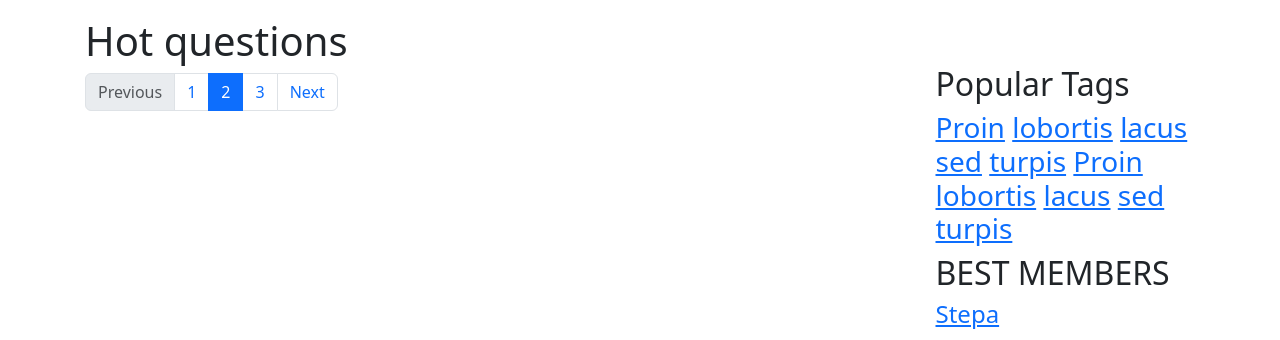
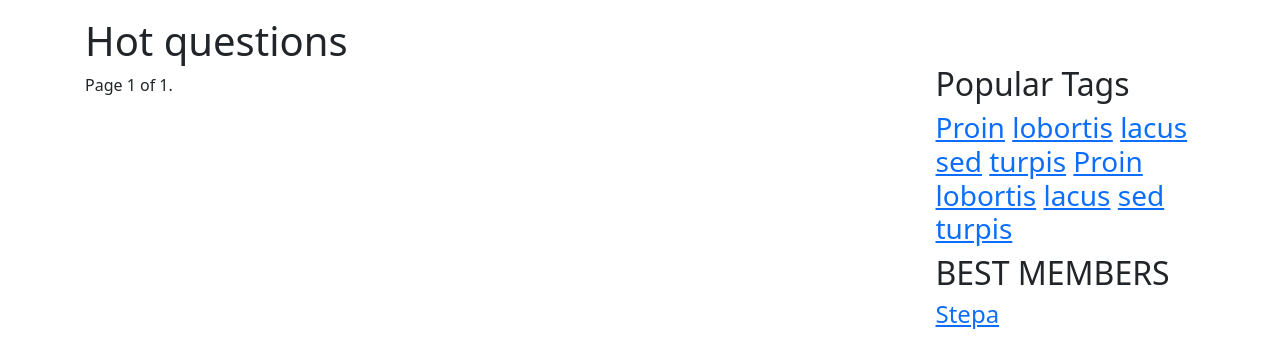
Before and after one commit to M0rdovorot/Web-hw, a Django app: page /hot/ in a window 1280 px wide. Shown: the part 91-431 px from the top of the page. Run offline with Django 4.2, Linux system fonts and the light colour scheme; data that the repository does not hold is empty; some libraries are stand-ins or nearby versions.

Commit message:
pagination added

```diff
--- a/askme_illarionov/askme/models.py
+++ b/askme_illarionov/askme/models.py
@@ -1,3 +1,4 @@
+import django.db.models
 from django.db import models
 from django.contrib.auth.models import User
 
@@ -34,7 +35,7 @@ class QuestionManager(models.Manager):
         return tuple([question, get_answer_info(answers)])
 
     def get_hot(self):
-        questions = self.order_by('-like')
+        questions = self.annotate(num_likes=django.db.models.Count('like')).order_by('-num_likes')
         return get_question_info(questions)
 
 
--- a/askme_illarionov/askme/views.py
+++ b/askme_illarionov/askme/views.py
@@ -4,18 +4,25 @@ from django.http import HttpResponse, HttpResponseBadRequest
 from django.core.paginator import Paginator
 
 
+def paginate(object_list, request, html, per_page=5, context=dict()):
+    paginator = Paginator(object_list, per_page)
+    page_number = request.GET.get('page')
+    page_obj = paginator.get_page(page_number)
+    context['page_obj'] = page_obj
+    return render(request, html, context)
+
+
 def index(request):
     new_questions = models.Question.objects.get_new_questions()
-    context = {'questions': new_questions}
-    return render(request, 'index.html', context)
+    return paginate(new_questions, request, 'index.html', 5)
 
 
 def question(request, question_id):
     if not models.Question.objects.is_correct(question_id):
         return HttpResponseBadRequest()
     tmp_question, answers = models.Question.objects.get_question_and_answers(question_id)
-    context = {'question': tmp_question[0], 'num_likes': tmp_question[1], 'num_answers': tmp_question[2], 'answers': answers}
-    return render(request, 'question.html', context)
+    context = {'question': tmp_question[0], 'num_likes': tmp_question[1], 'num_answers': tmp_question[2]}
+    return paginate(answers, request, 'question.html', 3, context)
 
 
 def ask(request):
@@ -28,15 +35,14 @@ def settings(request):
 
 def hot(request):
     hot_questions = models.Question.objects.get_hot()
-    context = {'questions': hot_questions}
-    return render(request, 'hot.html', context)
+    return paginate(hot_questions, request, 'hot.html', 5)
 
 
 def tag(request, *args, **kwargs):
     question_tag = kwargs['tag']
     questions = models.Tag.objects.get_questions_by_tag(question_tag)
-    context = {'questions': questions, 'tag': question_tag}
-    return render(request, 'tag.html', context)
+    context = {'tag': question_tag}
+    return paginate(questions, request, 'tag.html', 5, context)
 
 
 def signup(request):
--- a/askme_illarionov/templates/hot.html
+++ b/askme_illarionov/templates/hot.html
@@ -3,23 +3,10 @@
 {% block content %}
 <h1>Hot questions</h1>
 
-{% for question, num_likes, num_answers in questions %}
+{% for question, num_likes, num_answers in page_obj %}
   {% include "inc/question_item.html" %}
 {% endfor %}
 
-<nav aria-label="...">
-  <ul class="pagination">
-    <li class="page-item disabled">
-      <a class="page-link" href="#" tabindex="-1">Previous</a>
-    </li>
-    <li class="page-item"><a class="page-link" href="#">1</a></li>
-    <li class="page-item active">
-      <a class="page-link" href="#">2</a>
-    </li>
-    <li class="page-item"><a class="page-link" href="#">3</a></li>
-    <li class="page-item">
-      <a class="page-link" href="#">Next</a>
-    </li>
-  </ul>
-</nav>
+{% include "inc/pagination.html" %}
+
 {% endblock content %}
--- /dev/null
+++ b/askme_illarionov/templates/inc/pagination.html
@@ -0,0 +1,19 @@
+{% load static %}
+
+<div class="pagination">
+    <span class="step-links">
+        {% if page_obj.has_previous %}
+            <a href="?page=1">&laquo; first</a>
+            <a href="?page={{ page_obj.previous_page_number }}">previous</a>
+        {% endif %}
+
+        <span class="current">
+            Page {{ page_obj.number }} of {{ page_obj.paginator.num_pages }}.
+        </span>
+
+        {% if page_obj.has_next %}
+            <a href="?page={{ page_obj.next_page_number }}">next</a>
+            <a href="?page={{ page_obj.paginator.num_pages }}">last &raquo;</a>
+        {% endif %}
+    </span>
+</div>
--- a/askme_illarionov/templates/question.html
+++ b/askme_illarionov/templates/question.html
@@ -27,10 +27,13 @@
 </div>
 <hr>
 <h2>Answers {{num_answers}}:</h2>
-{% for answer, num_likes in answers %}
+{% for answer, num_likes in page_obj %}
   {% include "inc/answer_item.html" %}
 {% endfor %}
 <hr>
+
+{% include "inc/pagination.html" %}
+
 <div class="form-group mb-5">
   <textarea class="form-control" id="TextQuestion1" rows="4" placeholder="Enter your answer here."></textarea>
 </div>
```
Also changed, not shown: askme_illarionov/templates/index.html (+2 -24 lines), askme_illarionov/templates/tag.html (+3 -16 lines).
